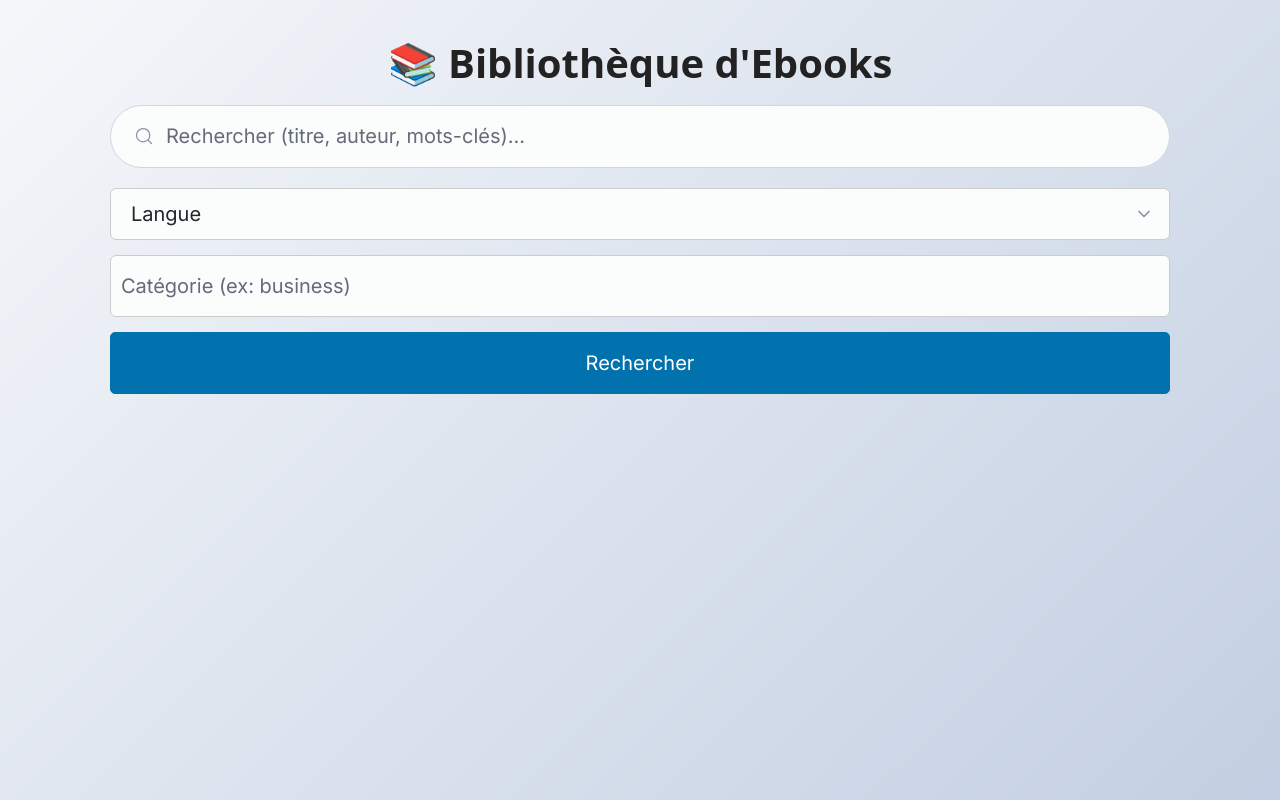
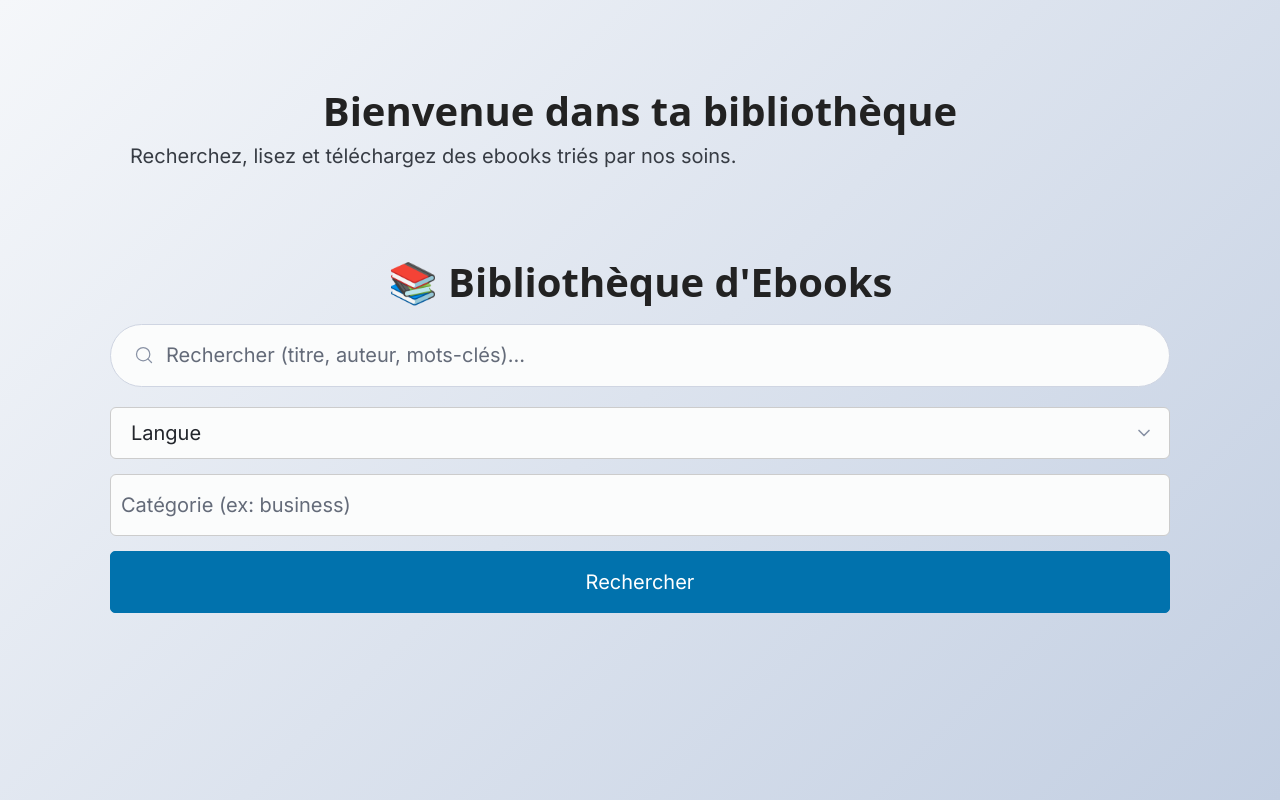
Before and after one commit to mousco15/ebook-site, a website: page public/index.html in a window 1280 px wide. Drawn offline with nearby package versions, Linux system fonts and the light colour scheme; no server answers.

Commit message:
Update index.html

```diff
--- a/public/index.html
+++ b/public/index.html
@@ -16,6 +16,14 @@
 </head>
 <body>
   <main class="container">
+    <section class="hero" style="padding:48px 0;">
+  <div class="container">
+    <h1 style="margin:0;">Bienvenue dans ta bibliothèque</h1>
+    <p style="margin:8px 0 0; max-width:680px;">
+      Recherchez, lisez et téléchargez des ebooks triés par nos soins.
+    </p>
+  </div>
+</section>
     <header>
       <h1>📚 Bibliothèque d'Ebooks</h1>
             <form id="searchForm">
```
